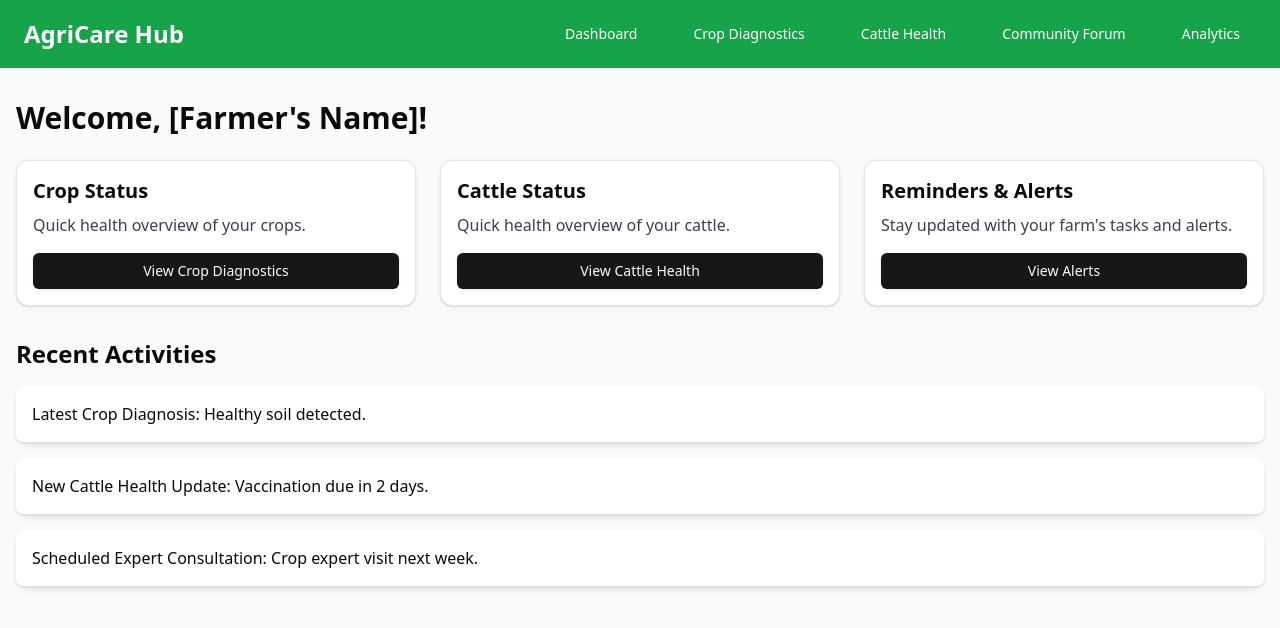
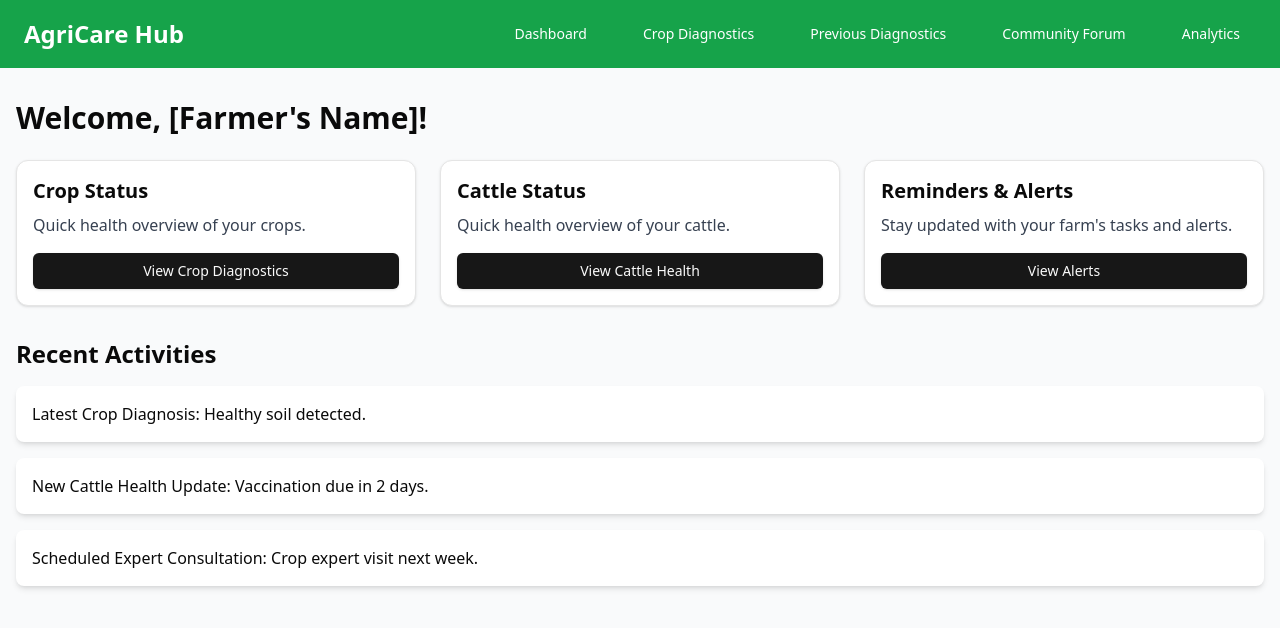
Before and after one commit to WannabeDeva/imaginehackathon, a React (Vite) app in the folder frontend/: page / in a window 1280 px wide. Shown: the top 628 px of the page. Built offline with nearby package versions, Linux system fonts and the light colour scheme.

Commit message:
frontend basic

```diff
--- a/frontend/src/App.jsx
+++ b/frontend/src/App.jsx
@@ -2,7 +2,7 @@ import React from "react";
 import { BrowserRouter as Router, Routes, Route } from "react-router-dom";
 import Dashboard from "./pages/Dashboard";
 import CropDiagnostics from "./pages/CropDiagnostics";
-import Cattle from "./pages/Cattle";
+import DiagnosticsHistory from "./pages/DiagnosticsHistory";
 import CommunityForum from "./pages/CommunityForum";
 import Analytics from "./pages/Analytics";
 // import Consultation from "./pages/Consultation";
@@ -14,7 +14,7 @@ function App() {
         {/* Define routes for each page */}
         <Route path="/" element={<Dashboard />} />
         <Route path="/crop-diagnostics" element={<CropDiagnostics />} />
-        <Route path="/cattle-health" element={<Cattle />} />
+        <Route path="/history" element={<DiagnosticsHistory />} />
         <Route path="/community-forum" element={<CommunityForum />} />
         <Route path="/analytics" element={<Analytics />} />
         {/* <Route path="/consultation" element={<Consultation />} /> */}
--- a/frontend/src/components/Navbar.jsx
+++ b/frontend/src/components/Navbar.jsx
@@ -19,8 +19,8 @@ const Navbar = () => {
           <Link to="/crop-diagnostics" className="hover:underline">
             <Button variant="ghost" className="text-white">Crop Diagnostics</Button>
           </Link>
-          <Link to="/cattle-health" className="hover:underline">
-            <Button variant="ghost" className="text-white">Cattle Health</Button>
+          <Link to="/history" className="hover:underline">
+            <Button variant="ghost" className="text-white">Previous Diagnostics</Button>
           </Link>
           <Link to="/community-forum" className="hover:underline">
             <Button variant="ghost" className="text-white">Community Forum</Button>
--- a/frontend/src/pages/Cattle.jsx
+++ /dev/null
@@ -1,9 +0,0 @@
-import React from 'react'
-
-const Cattle = () => {
-  return (
-    <div>Cattle</div>
-  )
-}
-
-export default Cattle
--- /dev/null
+++ b/frontend/src/pages/DiagnosticsHistory.jsx
@@ -0,0 +1,9 @@
+import React from 'react'
+
+const DiagnosticsHistory = () => {
+  return (
+    <div>DiagnosticsHistory</div>
+  )
+}
+
+export default DiagnosticsHistory
```
